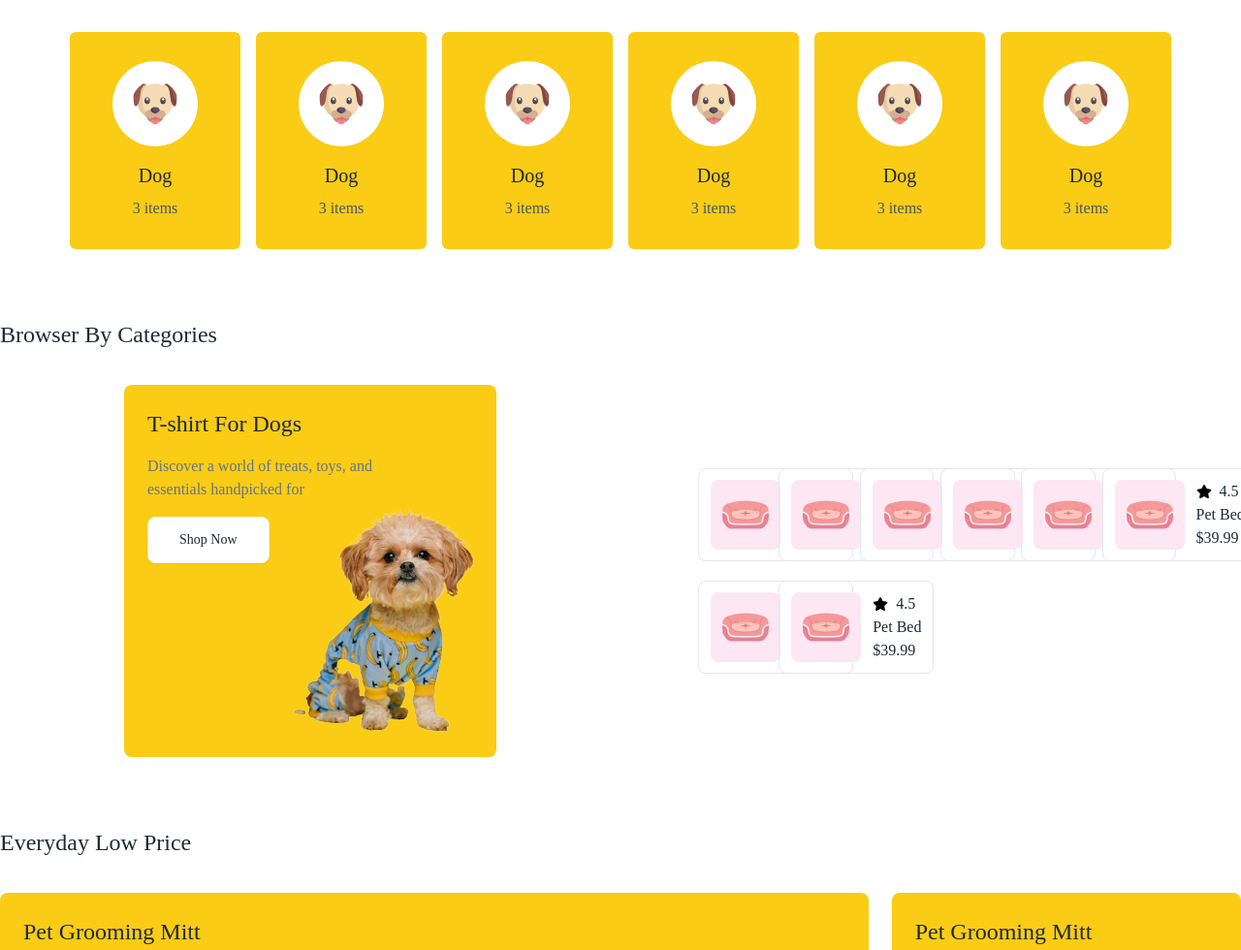
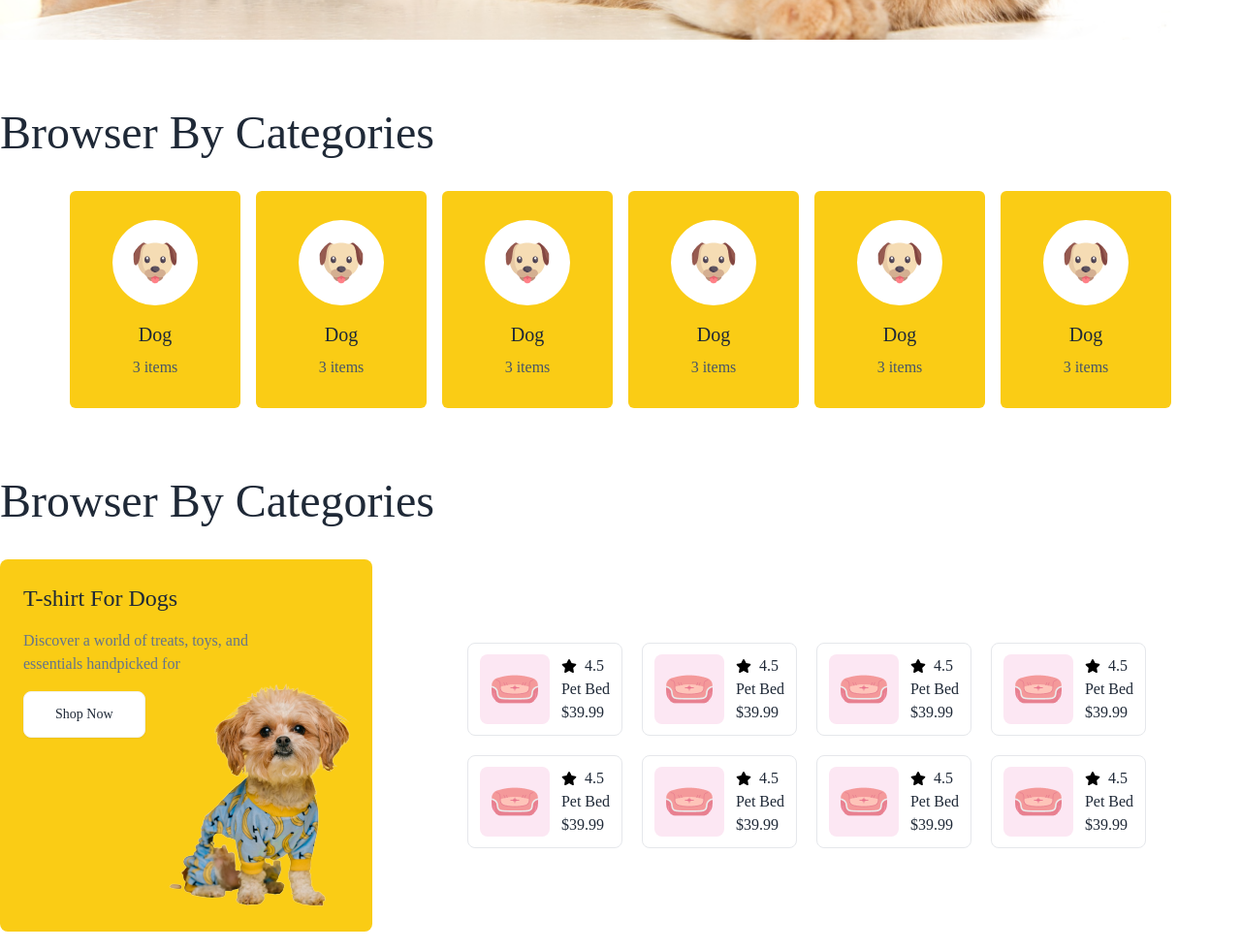
Before and after one commit to noyonhassan586/Programming-Hero-Assignment-3, a plain HTML site: page index.html in a window 1280 px wide. Shown: the part 1153-2133 px from the top of the page at 97% size. Drawn offline with nearby package versions, Linux system fonts and the light colour scheme; a web font is replaced by a local one.

Commit message:
Fixed Category Card Bugs

```diff
--- a/index.html
+++ b/index.html
@@ -54,8 +54,10 @@
     <!-- Hero/ Banner -->
     <section class="py-9 container mx-auto">
         <div class="space-y-5">
-            <h1 class="text-3xl">Pamper Your Pet,<br>Because They Deserve<br>the Bes</h1>
-            <p class="text-base text-slate-400">Discover a world of treats, toys, and essentials handpicked for your
+            <h1 class="text-3xl md:text-5xl lg:text-7xl">Pamper Your Pet,<br>Because They Deserve<br>the Bes</h1>
+            <p class="text-base md:text-xl lg:text-2xl text-slate-400">Discover a world of treats, toys, and essentials
+                handpicked
+                for<br>your
                 furry
                 friends. Shop
                 now and make tails
@@ -66,7 +68,7 @@
     </section>
     <!-- Browser By Categories -->
     <section class="py-9 container mx-auto">
-        <h1 class="text-2xl mb-9">Browser By Categories</h1>
+        <h1 class="text-2xl md:text-4xl lg:text-5xl mb-9">Browser By Categories</h1>
         <div class="flex justify-center">
             <div class="grid max-sm:grid-cols-1 grid-cols-2 md:grid-cols-3 lg:grid-cols-4 xl:grid-cols-6 gap-4">
                 <div class="w-44 h-56 bg-yellow-400 flex flex-col justify-center items-center rounded-md space-y-2">
@@ -105,9 +107,9 @@
     </section>
     <!-- Browser By Categories 2 -->
     <section class="py-9 container mx-auto">
-        <h1 class=" text-2xl mb-9">Browser By Categories</h1>
+        <h1 class=" text-2xl md:text-4xl lg:text-5xl mb-9">Browser By Categories</h1>
         <div class="lg:flex">
-            <div class="w-full flex items-center justify-center">
+            <div class="flex items-center justify-center">
                 <div class="w-96 h-96 bg-yellow-400 rounded-lg p-6 space-y-4 relative">
                     <h1 class="text-2xl">T-shirt For Dogs</h1>
                     <p class="text-slate-500 font-light">Discover a world of treats, toys, and<br>essentials handpicked
@@ -119,7 +121,7 @@
             </div>
             <div class="w-full flex items-center justify-center">
                 <div
-                    class="grid max-sm:grid-cols-1 grid-cols-2 md:grid-cols-3 lg:grid-cols-4 xl:grid-cols-6 2xl:grid-cols-8 p-20 gap-5">
+                    class="grid max-sm:grid-cols-1 grid-cols-2 md:grid-cols-3 lg:grid-cols-3 lg:grid-rows-3 xl:grid-cols-4 xl:grid-rows-2 2xl:grid-cols-3 2xl:grid-rows-3 p-20 gap-5">
                     <div class="border rounded-lg w-40 h-24 flex gap-3 items-center justify-center">
                         <img class=" bg-pink-100 rounded-lg p-3" src="c1-assets/pet-couch.png" alt="Pet Couch">
                         <div>
@@ -246,7 +248,7 @@
     </section>
     <!-- Everyday low Price -->
     <section class="py-9 container mx-auto">
-        <h1 class=" text-2xl mb-9">Everyday Low Price</h1>
+        <h1 class=" text-2xl md:text-4xl lg:text-5xl mb-9">Everyday Low Price</h1>
         <div class="flex flex-col lg:flex-row gap-6 justify-center items-center">
             <div class="w-96 lg:w-3/4 h-96 bg-yellow-400 rounded-lg p-6 space-y-4 relative">
                 <h1 class="text-2xl">Pet Grooming Mitt</h1>
```
